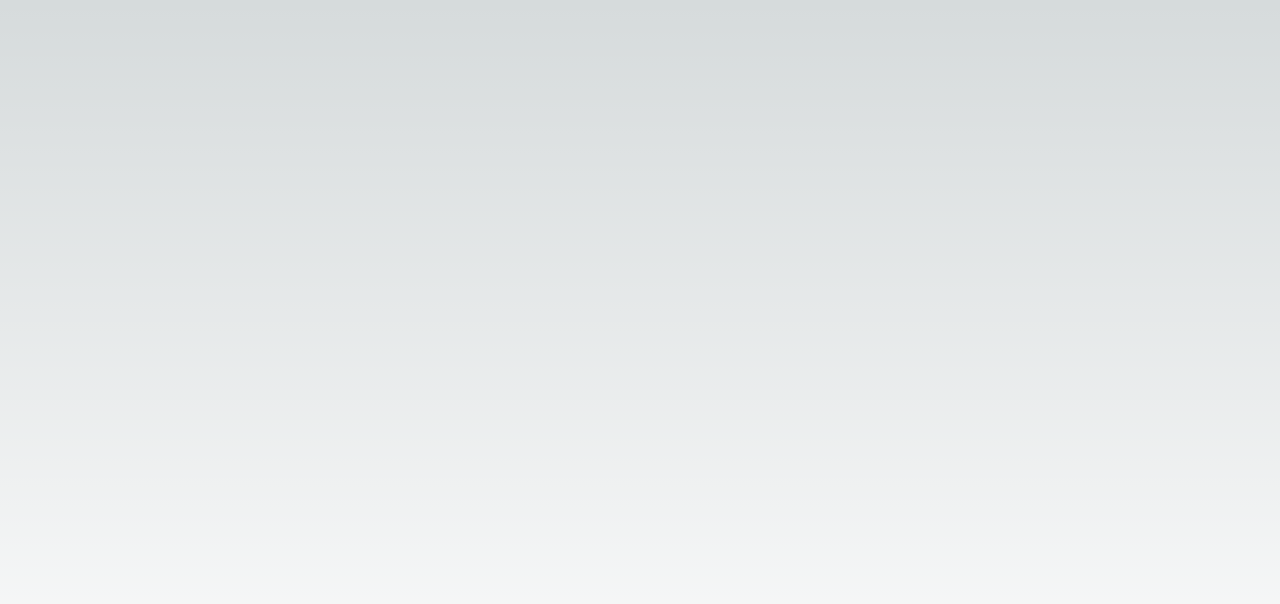
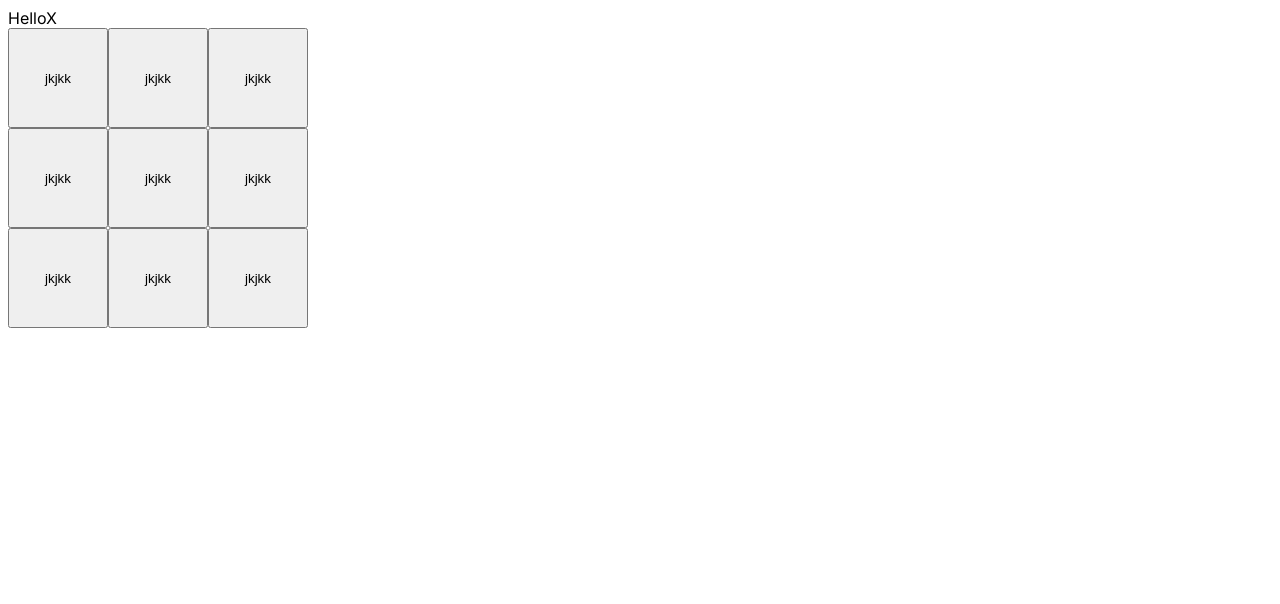
Before and after one commit to mshulezhko/tic-tak-toe, a Next.js app: page / in a window 1280 px wide. Shown: the top 604 px of the page. Built offline with nearby package versions, Linux system fonts and the light colour scheme.

Commit message:
add new components for squares

```diff
--- a/app/globals.css
+++ b/app/globals.css
@@ -1,33 +1,7 @@
-@tailwind base;
-@tailwind components;
-@tailwind utilities;
+.grid {
+  display: grid;
+  grid-template-columns: repeat(3, 1fr);
+  width: 300px;
+  height: 300px;
 
-:root {
-  --foreground-rgb: 0, 0, 0;
-  --background-start-rgb: 214, 219, 220;
-  --background-end-rgb: 255, 255, 255;
 }
-
-@media (prefers-color-scheme: dark) {
-  :root {
-    --foreground-rgb: 255, 255, 255;
-    --background-start-rgb: 0, 0, 0;
-    --background-end-rgb: 0, 0, 0;
-  }
-}
-
-body {
-  color: rgb(var(--foreground-rgb));
-  background: linear-gradient(
-      to bottom,
-      transparent,
-      rgb(var(--background-end-rgb))
-    )
-    rgb(var(--background-start-rgb));
-}
-
-@layer utilities {
-  .text-balance {
-    text-wrap: balance;
-  }
-}
--- a/app/page.tsx
+++ b/app/page.tsx
@@ -1,7 +1,10 @@
+import Board from "@/components/Board";
 import Image from "next/image";
 
 export default function Home() {
   return (
-    <main className="flex min-h-screen flex-col items-center justify-between p-24"></main>
+    <main className="">
+      <Board />
+    </main>
   );
 }
--- /dev/null
+++ b/components/Board.tsx
@@ -0,0 +1,44 @@
+"use client";
+import React, { useState } from "react";
+import Square from "./Square";
+
+const Board: React.FC = () => {
+  const [winner, setWinner] = useState<string | null>(null);
+  const [currentPlayer, setCurrentPlayer] = useState<"X" | "O">("X");
+  const [squares, setSquares] = useState<(string | null)[]>(
+    Array(9).fill(null)
+  );
+
+  const setSquareValue = (index: number) => {
+    const newData: (string | null)[] = squares.map((val, i) => {
+      if (i === index) {
+        return currentPlayer;
+      }
+
+      return val;
+    });
+
+    setSquares(newData);
+    setCurrentPlayer(currentPlayer === "X" ? "O" : "X");
+  };
+
+  return (
+    <div className="board">
+      <div className="board-header">Hello{currentPlayer}</div>
+      <div className="grid">
+        {squares.map((_, i) => {
+          return (
+            <Square
+              key={i}
+              onClick={() => setSquareValue(i)}
+              value={squares[i]}
+              winner={winner}
+            />
+          );
+        })}
+      </div>
+    </div>
+  );
+};
+
+export default Board;
--- /dev/null
+++ b/components/Square.tsx
@@ -0,0 +1,17 @@
+import React from "react";
+
+type Props = {
+  onClick: () => void;
+  value: string | null;
+  winner: string | null;
+};
+
+const Square = ({ onClick, value, winner }: Props) => {
+  if (!value) {
+    return <button onClick={onClick}>jkjkk</button>;
+  }
+
+  return <button>{value}8888</button>;
+};
+
+export default Square;
```
